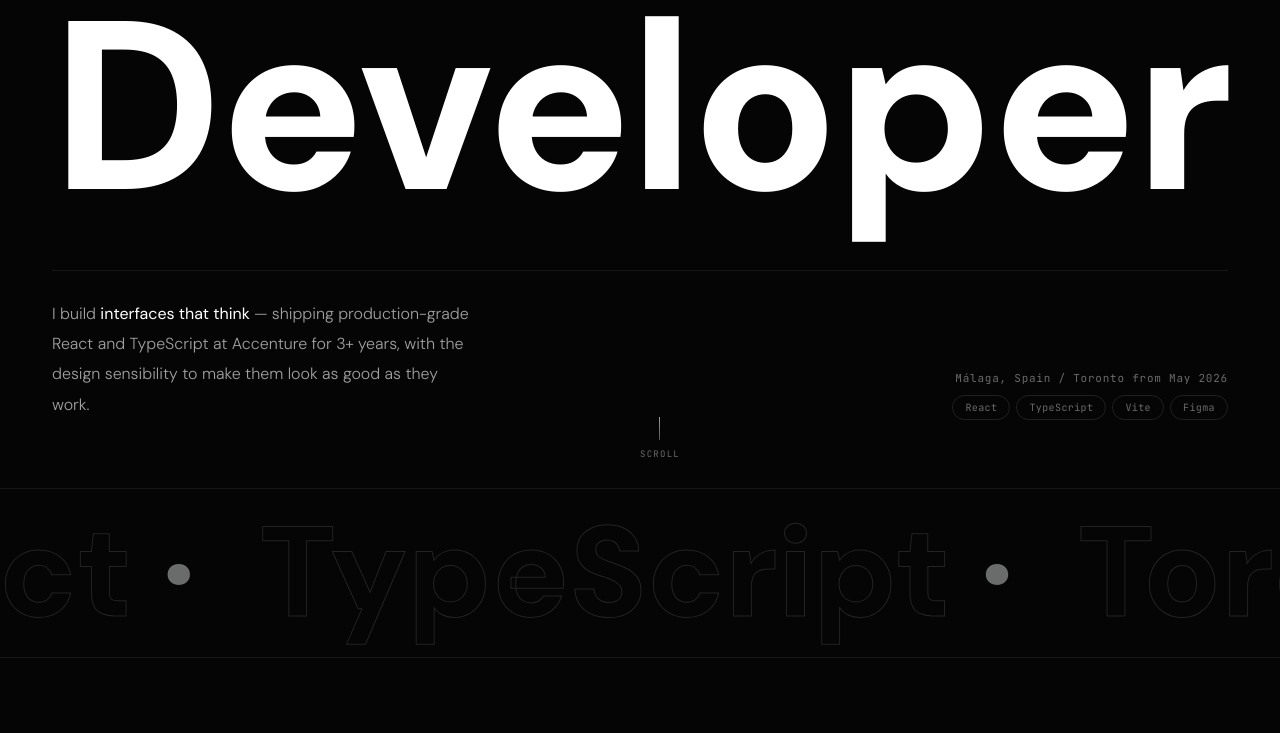
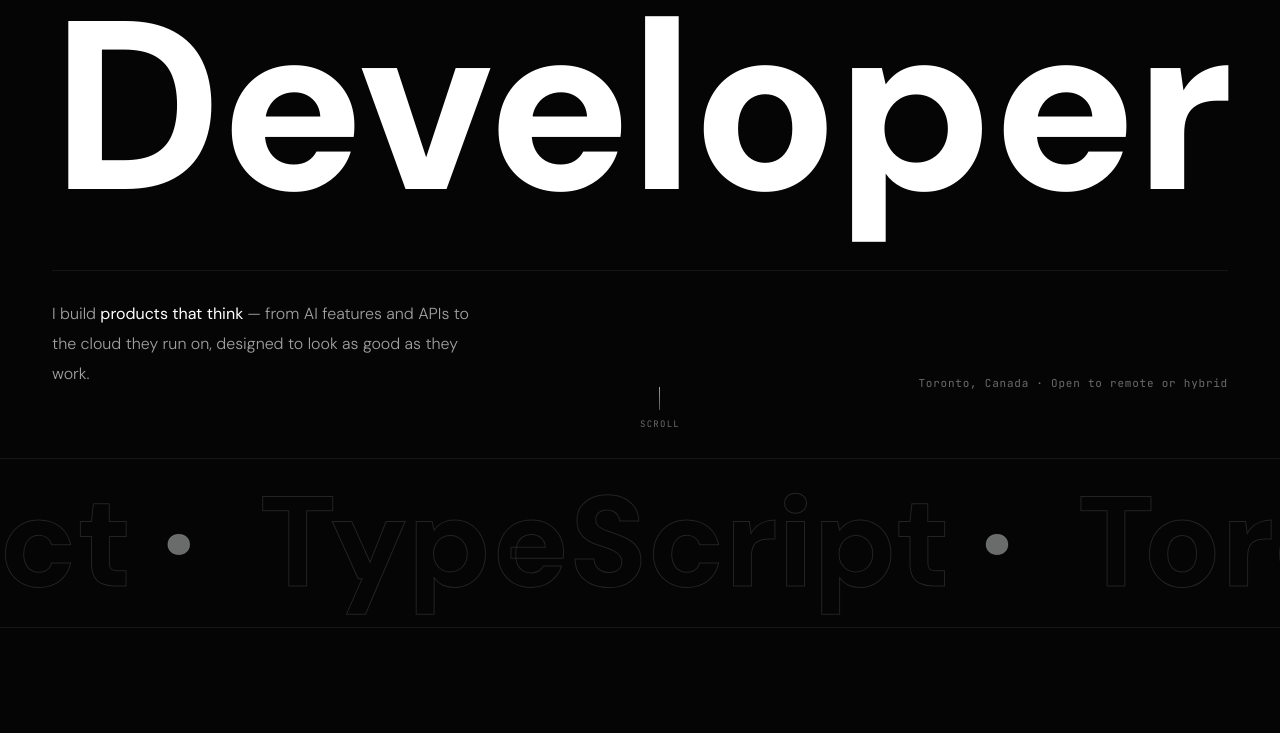
Before and after one commit to J-Jill/j-jill-portfolio, a React (Vite) app: page / in a window 1280 px wide. Shown: the part 578-1311 px from the top of the page. Built offline with nearby package versions, Linux system fonts and the light colour scheme.

Commit message:
Restructure Hero

```diff
--- a/src/sections/Hero/Hero.module.css
+++ b/src/sections/Hero/Hero.module.css
@@ -105,23 +105,6 @@
   font-size: 11px;
   color: var(--elements);
   letter-spacing: 0.07em;
-}
-
-.stack {
-  display: flex;
-  gap: 6px;
-  flex-wrap: wrap;
-  justify-content: flex-end;
-}
-
-.stackTag {
-  font-family: var(--mono);
-  font-size: 10px;
-  padding: 5px 12px;
-  border: 1px solid var(--border2);
-  color: var(--elements);
-  letter-spacing: 0.04em;
-  border-radius: 100px;
 }
 
 .scrollIndicator {
@@ -306,23 +289,6 @@
   letter-spacing: 0.07em;
 }
 
-.stack {
-  display: flex;
-  gap: 6px;
-  flex-wrap: wrap;
-  justify-content: flex-end;
-}
-
-.stackTag {
-  font-family: var(--mono);
-  font-size: 10px;
-  padding: 5px 12px;
-  border: 1px solid var(--border2);
-  color: var(--elements);
-  letter-spacing: 0.04em;
-  border-radius: 100px;
-}
-
 .scrollIndicator {
   position: absolute;
   bottom: 28px;
--- a/src/sections/Hero/Hero.tsx
+++ b/src/sections/Hero/Hero.tsx
@@ -12,8 +12,8 @@ export function Hero() {
         <span className={styles.pulse} aria-hidden="true" />
         <span>
           {t(
-            "Full Stack Developer · React & TypeScript · AI-powered interfaces",
-            "Desarrolladora Full Stack · React & TypeScript · Interfaces impulsadas por IA",
+            "Full Stack Developer · AI-powered interfaces",
+            "Desarrolladora Full Stack · Interfaces impulsadas por IA",
           )}
         </span>
       </div>
@@ -28,28 +28,21 @@ export function Hero() {
         <p className={styles.desc}>
           {t("I build ", "Construyo ")}
           <strong>
-            {t("interfaces that think", "interfaces que piensan")}
+            {t("products that think", "productos que piensan")}
           </strong>
           {t(
-            " — shipping production-grade React and TypeScript at Accenture for 3+ years, with the design sensibility to make them look as good as they work.",
-            " — Llevo más de 3 años implementando React y TypeScript de nivel profesional en Accenture, con la sensibilidad de diseño necesaria para que funcionen tan bien como se ven.",
+            " — from AI features and APIs to the cloud they run on, designed to look as good as they work.",
+            " — desde funcionalidades con IA y APIs hasta la nube donde se ejecutan, diseñados para verse tan bien como funcionan.",
           )}
         </p>
 
         <div className={styles.meta}>
           <p className={styles.location}>
             {t(
-              "Málaga, Spain / Toronto from May 2026",
-              "Málaga, España / Toronto desde Mayo 2026",
+              "Toronto, Canada · Open to remote or hybrid",
+              "Toronto, Canadá · Disponible en remoto o híbrido",
             )}
           </p>
-          <div className={styles.stack}>
-            {["React", "TypeScript", "Vite", "Figma"].map((tech) => (
-              <span key={tech} className={styles.stackTag}>
-                {tech}
-              </span>
-            ))}
-          </div>
         </div>
       </div>
 
```
